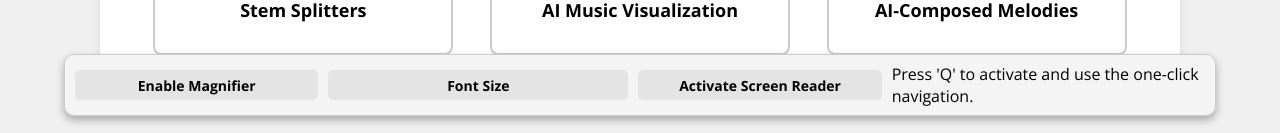
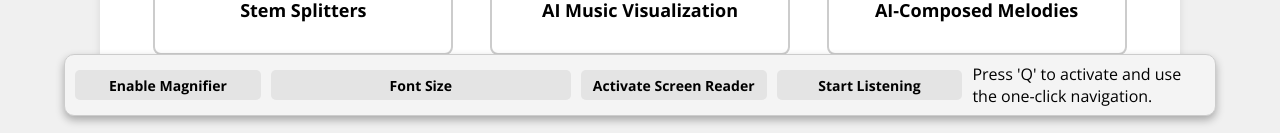
Before and after one commit to chaseyano/ai-music-access, a React (Create React App) app: page / in a window 1280 px wide. Shown: the part 664-797 px from the top of the page. Built offline with nearby package versions, Linux system fonts and the light colour scheme.

Commit message:
speech recognition widget

```diff
--- a/src/AccessibilityToolbar.js
+++ b/src/AccessibilityToolbar.js
@@ -1,9 +1,10 @@
 import React from 'react';
-import './AccessibilityToolbar.css'; // Ensure your CSS is correctly linked
+import './AccessibilityToolbar.css';
 import Magnifier from './Magnifier';
 import FontSizeSlider from './FontSizeSlider';
-import ScreenReader from './ScreenReader'; // Import the ScreenReader component
-import CrosshairNavigation from './CrosshairNavigation';  // Import the CrosshairNavigation component
+import ScreenReader from './ScreenReader';
+import CrosshairNavigation from './CrosshairNavigation';
+import SpeechRecognitionButton from './SpeechRecognition'; // Import the new component
 
 function AccessibilityToolbar() {
     return (
@@ -12,6 +13,7 @@ function AccessibilityToolbar() {
             <FontSizeSlider />
             <ScreenReader />
             <CrosshairNavigation />
+            <SpeechRecognitionButton />
             <div className="navigation-instructions">
                 Press 'Q' to activate and use the one-click navigation.
             </div>
--- /dev/null
+++ b/src/SpeechRecognition.js
@@ -0,0 +1,47 @@
+import React, { useState } from 'react';
+
+function SpeechRecognitionButton() {
+    const [listening, setListening] = useState(false);
+    const recognition = new (window.SpeechRecognition || window.webkitSpeechRecognition)();
+
+    // Set the properties for the speech recognition
+    recognition.continuous = true; // Continuous recognition
+    recognition.interimResults = true; // Result can change as more speech is recognized
+    recognition.lang = 'en-US'; // Language of the speech recognition
+
+    // Handle the start of the recognition process
+    const startListening = () => {
+        recognition.start();
+        setListening(true);
+        recognition.onresult = (event) => {
+            const transcript = Array.from(event.results)
+                                    .map(result => result[0])
+                                    .map(result => result.transcript)
+                                    .join('');
+            console.log(transcript);
+        };
+    };
+
+    // Handle the end of the recognition process
+    const stopListening = () => {
+        recognition.stop();
+        setListening(false);
+    };
+
+    // Toggle listening state
+    const toggleListening = () => {
+        if (listening) {
+            stopListening();
+        } else {
+            startListening();
+        }
+    };
+
+    return (
+        <button onClick={toggleListening}>
+            {listening ? 'Stop Listening' : 'Start Listening'}
+        </button>
+    );
+}
+
+export default SpeechRecognitionButton;
```
